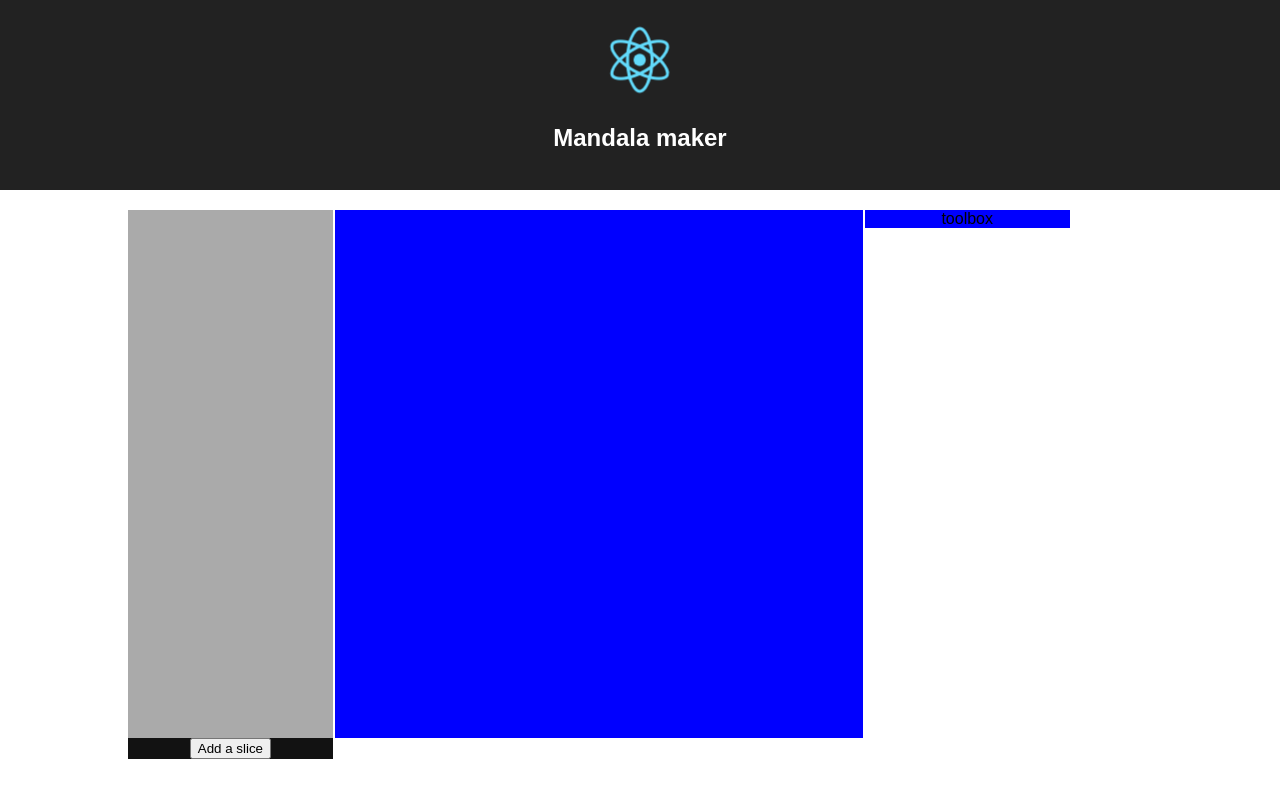
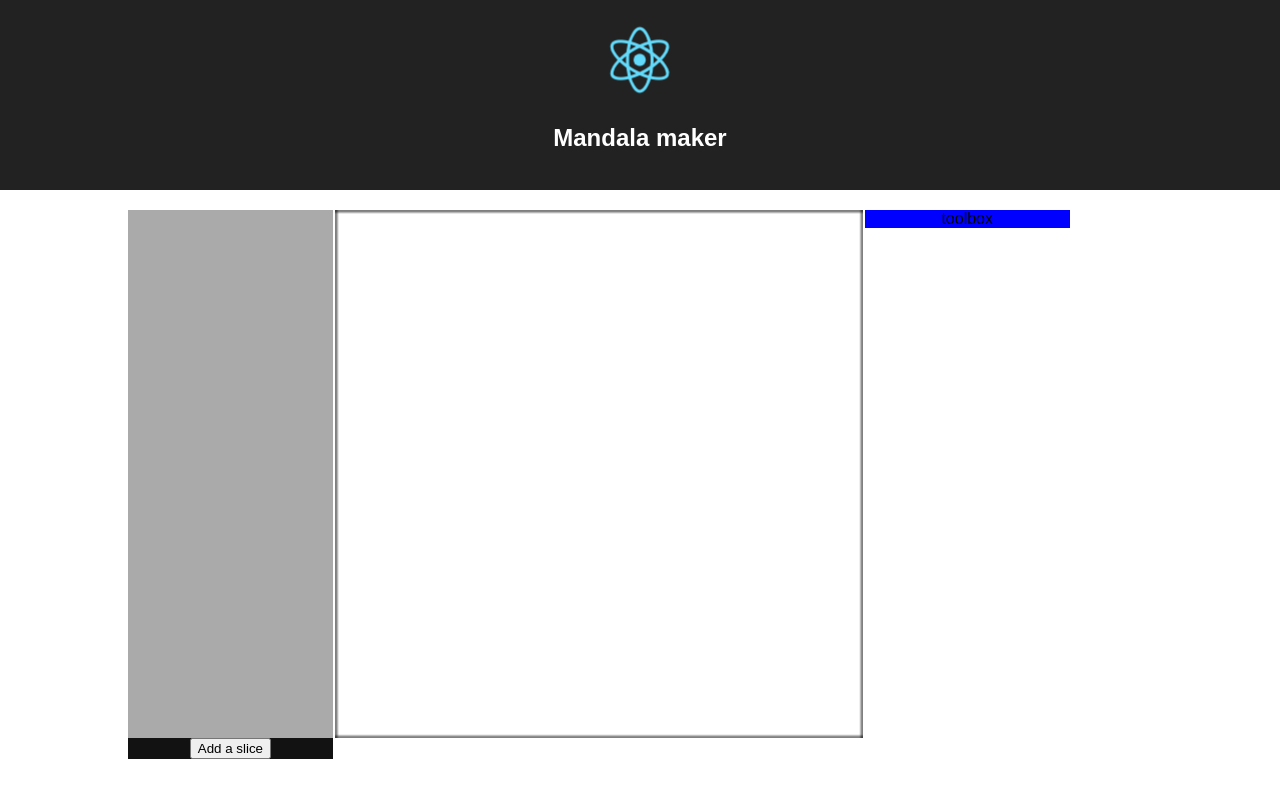
Before and after one commit to beaubborz/mandalamaker, a React (Create React App) app: page / in a window 1280 px wide. Built offline with nearby package versions, Linux system fonts and the light colour scheme.

Commit message:
Started working on "editable area" logic

```diff
--- a/src/App.js
+++ b/src/App.js
@@ -11,6 +11,7 @@ class App extends Component {
     this.state = {
       sliceKey: 0, // Generate a unique key ID for slices
       slices: [],
+      activeSlice: {},
     };
   }
 
@@ -35,12 +36,14 @@ class App extends Component {
 
   onSetEditing(editIndex) {
     let slices = [];
+    let activeSlice = {};
     this.state.slices.forEach((sliceModel, index) => {
       let newSlice = SliceModel.clone(sliceModel);
 
       if(index === editIndex) {
-        newSlice.isEditing = true;
+        newSlice.isEditing = !newSlice.isEditing;
         newSlice.isShown = true;
+        activeSlice = newSlice;
       }
       else {
         newSlice.isEditing = false;
@@ -49,7 +52,8 @@ class App extends Component {
     });
 
     this.setState({
-      slices
+      slices,
+      activeSlice
     });
   }
 
@@ -95,7 +99,7 @@ class App extends Component {
             </div>
             <button onClick={this.addSlice.bind(this)}>Add a slice</button>
           </div>
-          <Preview />
+          <Preview activeSlice={this.state.activeSlice} />
           <div className="toolbox">
             toolbox
           </div>
--- a/src/Components/Preview/Preview.js
+++ b/src/Components/Preview/Preview.js
@@ -1,4 +1,6 @@
 import React, { Component } from 'react';
+
+const SIZE = 200;
 
 class Preview extends Component {
 
@@ -6,15 +8,48 @@ class Preview extends Component {
       this.updateCanvas();
   }
 
+  componentDidUpdate() {
+        this.updateCanvas();
+  }
+
   updateCanvas() {
       const ctx = this.refs.canvas.getContext('2d');
-      ctx.fillStyle = 'blue';
-      ctx.fillRect(0,0, 1000, 1000);
+      ctx.fillStyle = 'white';
+      ctx.fillRect(0,0, SIZE, SIZE);
+      ctx.strokeStyle = 'black';
+      ctx.strokeRect(0,0, SIZE, SIZE);
+
+      this.drawEditableAreaOverlay(ctx);
+  }
+
+    // This function will draw a gray overlay to identify the area in which the user can draw.
+  drawEditableAreaOverlay(ctx) {
+    // do not draw any area if we are not editing at all.
+    if(!this.props.activeSlice.isEditing)
+      return;
+
+    ctx.fillStyle = 'rgba(0,0,0,0.5)';
+    for(let i=0; i<SIZE;i++)
+      for(let j=0; j<SIZE; j++)
+        if(this.pointIsInEditableArea(i, j))
+          ctx.fillRect(i, j, 1, 1);
+  }
+
+   // This function checks if the x and y passed in parameter are inside the editable area
+  pointIsInEditableArea(x, y) {
+    let slice = this.props.activeSlice;
+
+    // Point is never in editable area if we are not editing at all
+    if(!slice.isEditing)
+      return false;
+
+    // TODO: replace with actual angle management with divider from the active slice
+    return (x <= y);
   }
 
   render() {
     return (
-      <canvas ref="canvas" width="1000" height="1000"></canvas>
+      <canvas ref="canvas" width={SIZE} height={SIZE}></canvas>
     );
   }
 
--- a/src/Components/Slice/Slice.js
+++ b/src/Components/Slice/Slice.js
@@ -25,7 +25,7 @@ class Slice extends Component {
         <h3>Slice {this.props.index + 1}</h3>
         <div>
           <span>Divider: </span>
-          <input type="number" className="divider" defaultValue={this.props.sliceModel.divider} onChange={this.onDividerChanged.bind(this)} />
+          <input type="number" className="divider" min="1" defaultValue={this.props.sliceModel.divider} onChange={this.onDividerChanged.bind(this)} />
         </div>
         <div className="buttons">
           <button className={"showhide " + (this.props.sliceModel.isShown ? "shown" : "hidden")}  onClick={this.onToggleView.bind(this)} />
--- a/src/Models/SliceModel.js
+++ b/src/Models/SliceModel.js
@@ -4,7 +4,7 @@ const SliceModel =
   create: (key, divider = 1, isEditing = false, isShown = true) => {
     return {
       key,
-      divider,
+      divider: Math.min(1, divider), // Cannot go lower than 1 to prevent division by zero
       isEditing,
       isShown
     };
```
